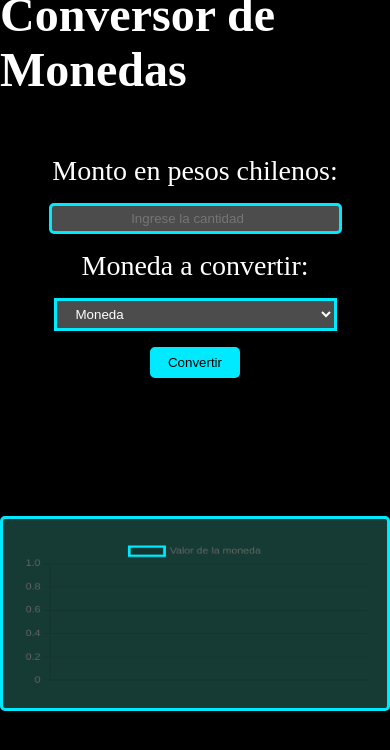
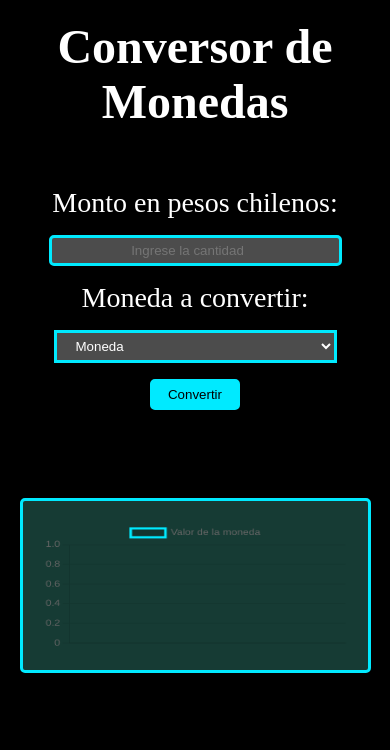
Before and after one commit to Cheskalala/Js-desaf-o6, a plain HTML site: page index.html in a window 390 px wide. Drawn offline with nearby package versions, Linux system fonts and the light colour scheme.

Commit message:
mediaquery

```diff
--- a/assets/css/styles.css
+++ b/assets/css/styles.css
@@ -19,6 +19,8 @@ header{
     width: 100%;
     height: 10vh;
     font-size: x-large;
+    text-align: center;
+    margin-top: 2rem;
 }
 .contenedor-moneda{
     display: flex;
@@ -72,3 +74,10 @@ header{
     padding: 20px;
     border: solid 3px #00eaff;
 }
+@media  screen and (max-width: 656px){
+    .grafico {
+        width: 90%;
+        margin: 0px 5%;
+        align-items: baseline;
+    }
+}
```
